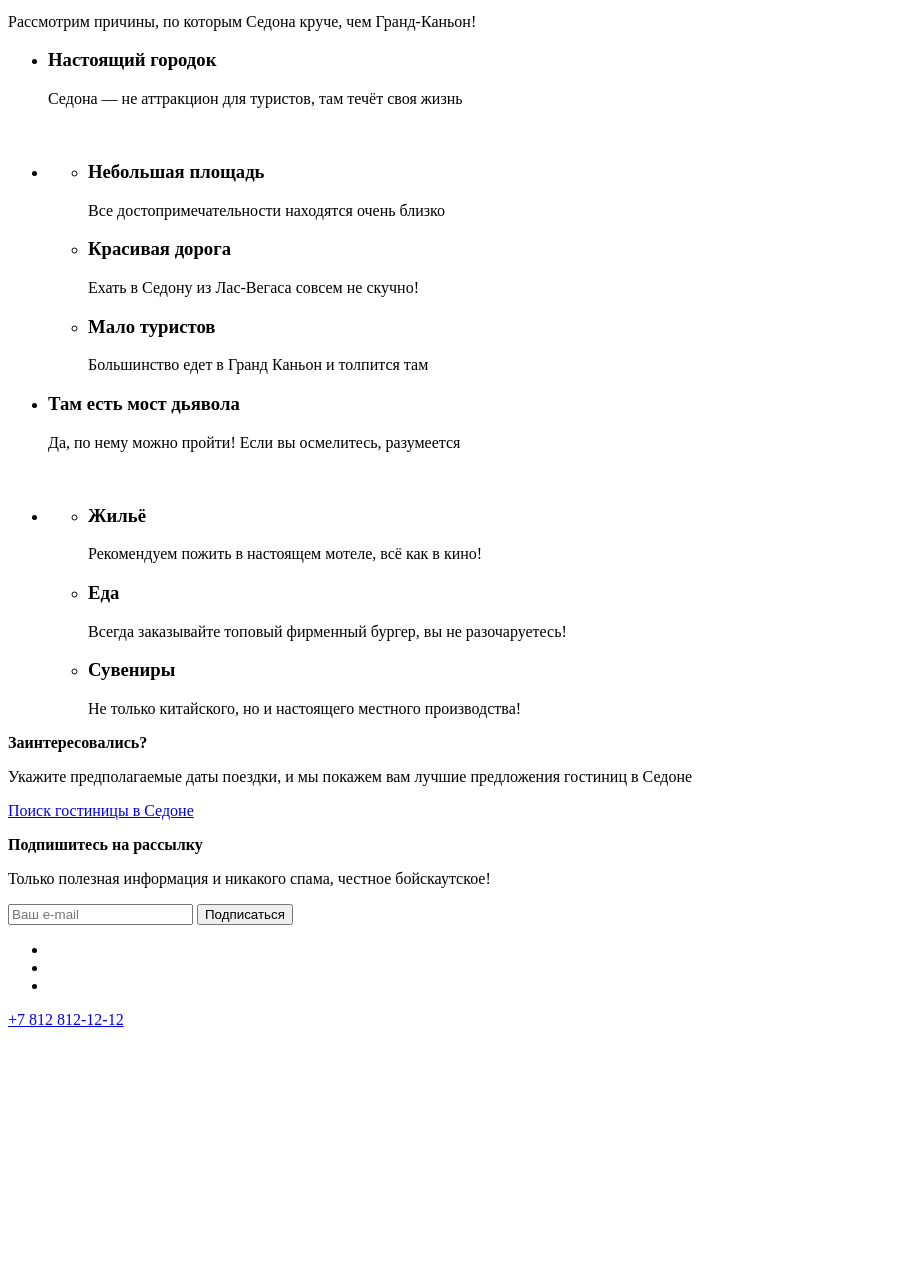
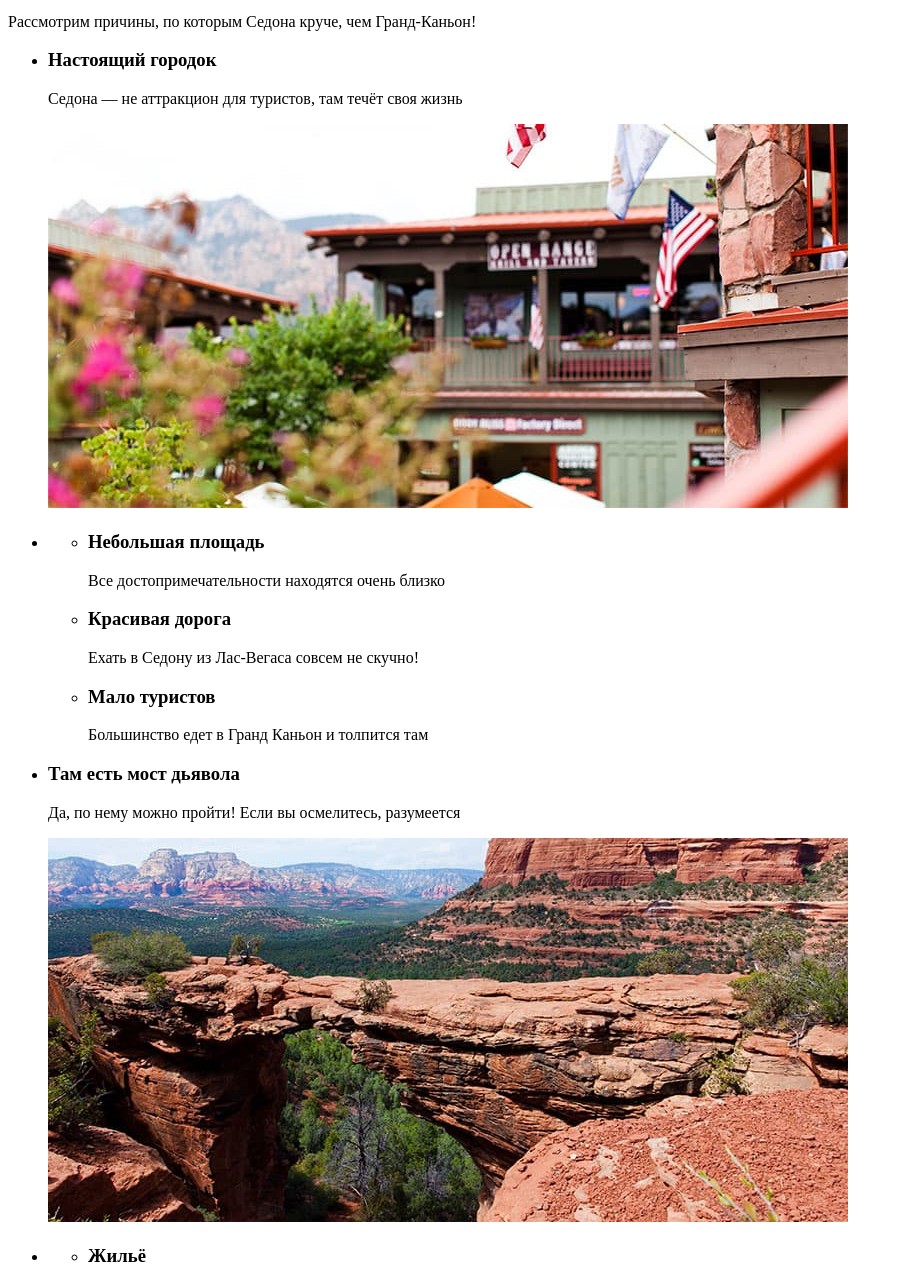
Before and after one commit to htmlacademy-htmlcss/2064221-sedona-35, a plain HTML site: page index.html in a window 1280 px wide. Shown: the part 746-2028 px from the top of the page, without its empty margins (0-903 px from the left). Before the commit the page ends 1783 px from the top, so only its background shows below. Drawn offline with Linux system fonts and the light colour scheme.

Commit message:
размечает графику

```diff
--- a/index.html
+++ b/index.html
@@ -40,7 +40,7 @@
       <h1 class="visually-hidden">Седона</h1>
       <div class="intro">
         <div class="intro-img">
-          <img src="images/welcome.svg" alt="Добро пожаловать в Седону" width="458" height="352">
+          <img src="images/welcome.svg" alt="Welcome to the gargeous Sedona because the Grand Canuon sycks" width="458" height="352">
         </div>
       </div>
       <section class="advantages">
@@ -54,7 +54,7 @@
               <p class="advantage-card-text">Седона — не аттракцион для туристов, там течёт своя жизнь</p>
             </div>
             <div class="advantage-card-img">
-              <img src="#" alt="">
+              <img src="images/Sedona_city.jpg" alt="Город Седона" width="800" height="384">
             </div>
           </li>
           <li>
@@ -85,7 +85,7 @@
               <p class="advantage-card-text">Да, по нему можно пройти! Если вы осмелитесь, разумеется</p>
             </div>
             <div class="advantage-card advantage-card-left">
-              <img src="" alt="">
+              <img src="images/bridge.jpg" alt="Мост дьявола" width="800" height="384">
             </div>
           </li>
           <li>
```
Also changed, not shown: images/background -hotels.jpg (added), images/background-subscription.jpg (added), images/zigzag.svg (added).
